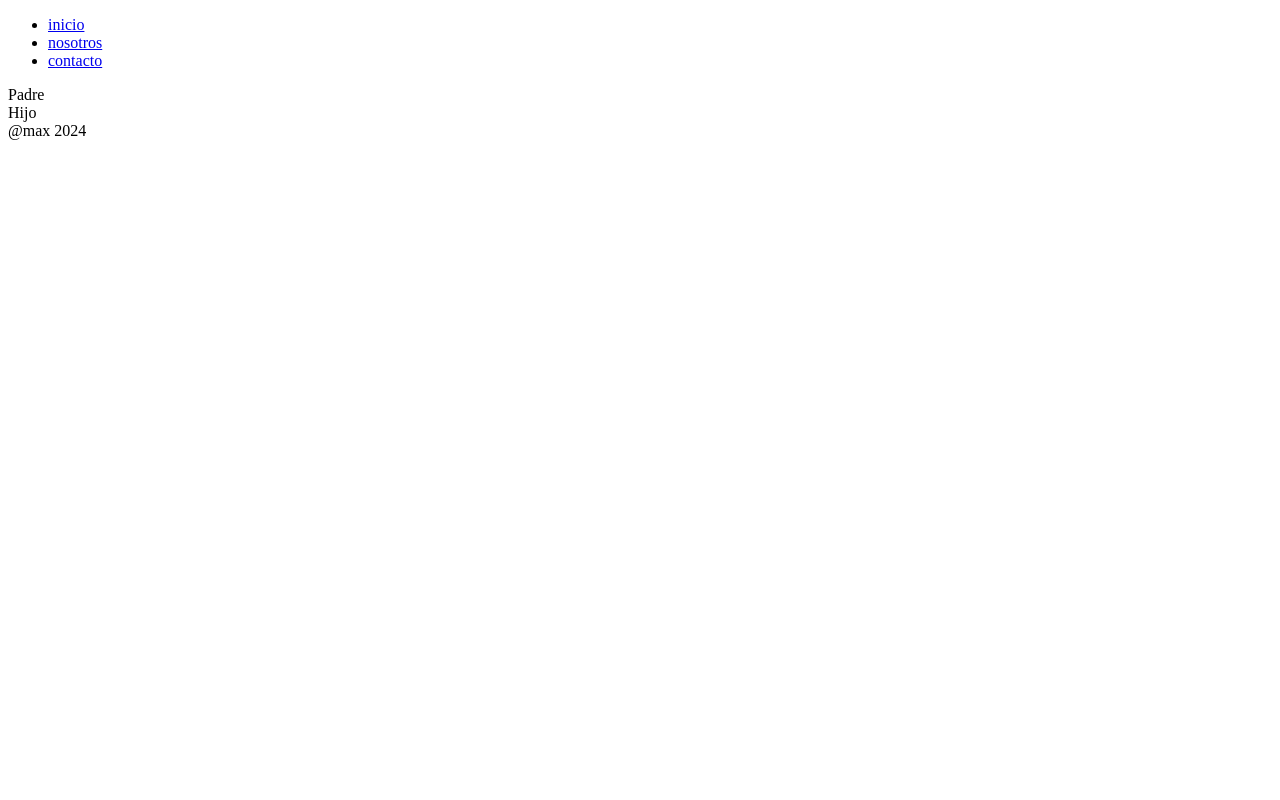
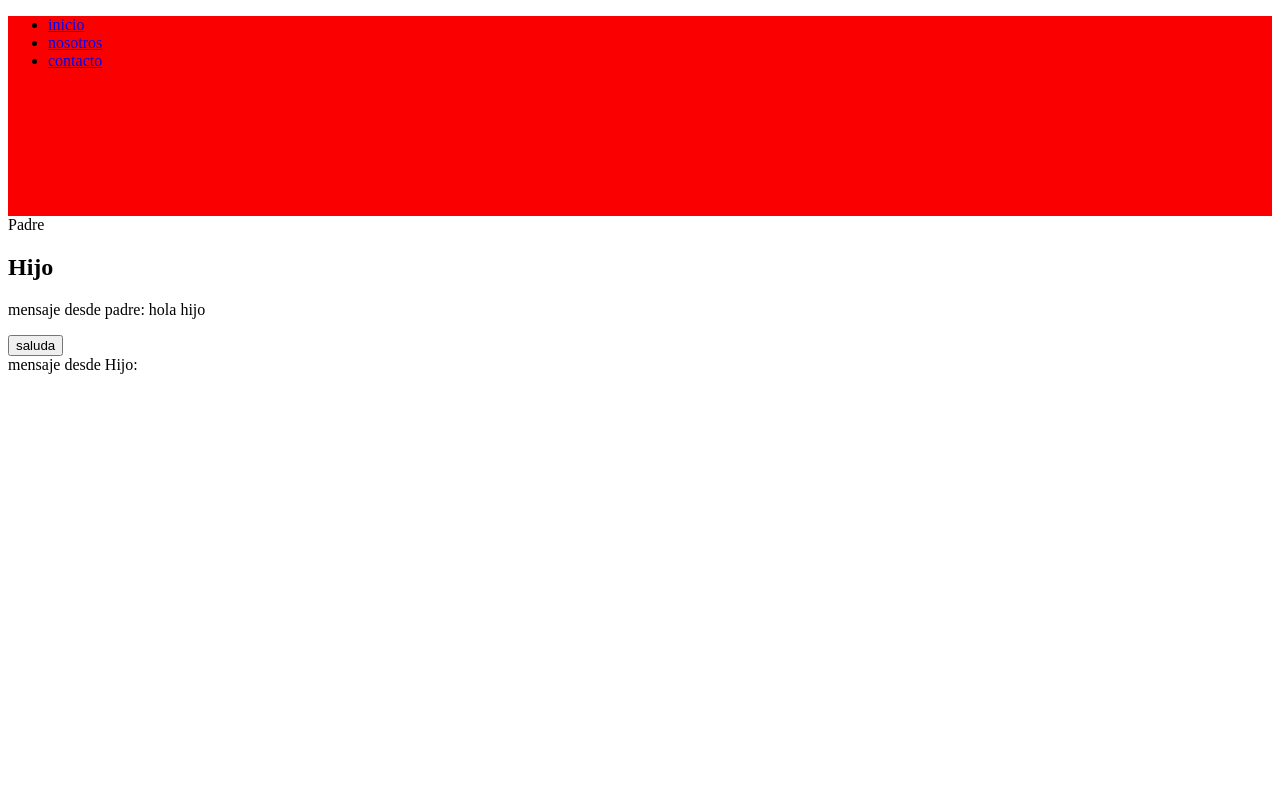
Before and after one commit to MaximilianoNaveillan/intro-react-c11, a React (Vite) app: page / in a window 1280 px wide. Shown: the top 800 px of the page. Built offline with nearby package versions, Linux system fonts and the light colour scheme.

Commit message:
add elements props

```diff
--- a/src/App.jsx
+++ b/src/App.jsx
@@ -12,14 +12,12 @@ function App() {
       {console.log(
         "este es el render donde se retornara el pseudo HTML y nunca un cod JS si no está entre '{}' "
       )}
-      <div>
-        <Header nosotros="nosotros" home="inicio" contacto="contacto" />
+      <Header nosotros="nosotros" home="inicio" contacto="contacto" />
 
-        <Main>
-          <Padre />
-        </Main>
-        <Footer />
-      </div>
+      <Main>
+        <Padre />
+      </Main>
+      <Footer />
     </>
   );
 }
--- a/src/components/Header.jsx
+++ b/src/components/Header.jsx
@@ -1,8 +1,10 @@
 import React from "react";
 
 function Header({ home, nosotros, contacto }) {
+  const headerStyle = { backgroundColor: "rgb(250,0,0)", height: "200px" };
+
   return (
-    <header>
+    <header style={headerStyle}>
       <nav>
         <ul>
           <li>
--- a/src/components/Hijo.jsx
+++ b/src/components/Hijo.jsx
@@ -1,14 +1,29 @@
-import React from "react";
+import { useState } from "react";
 
-function Hijo() {
-  return <div>Hijo</div>;
+function Hijo({ msn, SaludodesdeHijoaPadre }) {
+  return (
+    <div>
+      <h1>Hijo</h1>
+      <p>mensaje desde padre: {msn}</p>
+      <button onClick={() => SaludodesdeHijoaPadre("hola padre...")}>
+        saluda
+      </button>
+    </div>
+  );
 }
 
 function Padre() {
+  //    [  var   , function que cambia el estado de la variable]
+  const [saludo, setSaludo] = useState(""); // Hook que permitira manejar estados en un compnente
+  const SaludodesdeHijoaPadre = (mensaje) => {
+    setSaludo(mensaje);
+  };
   return (
     <div>
       <div>Padre</div>
-      <Hijo />
+      {/* <etiqueta-de-apertura ></etiqueta de cierre> */}
+      <Hijo msn="hola hijo" SaludodesdeHijoaPadre={SaludodesdeHijoaPadre} />
+      mensaje desde Hijo: {saludo}
     </div>
   );
 }
--- a/src/components/Main.jsx
+++ b/src/components/Main.jsx
@@ -3,7 +3,7 @@ import React from "react";
 export default function Main({ children }) {
   console.log(children);
   return (
-    <main>
+    <main class="mymain">
       <article>{children}</article>
     </main>
   );
--- a/src/index.css
+++ b/src/index.css
@@ -0,0 +1,3 @@
+.mymain {
+  height: 800px;
+}
```
